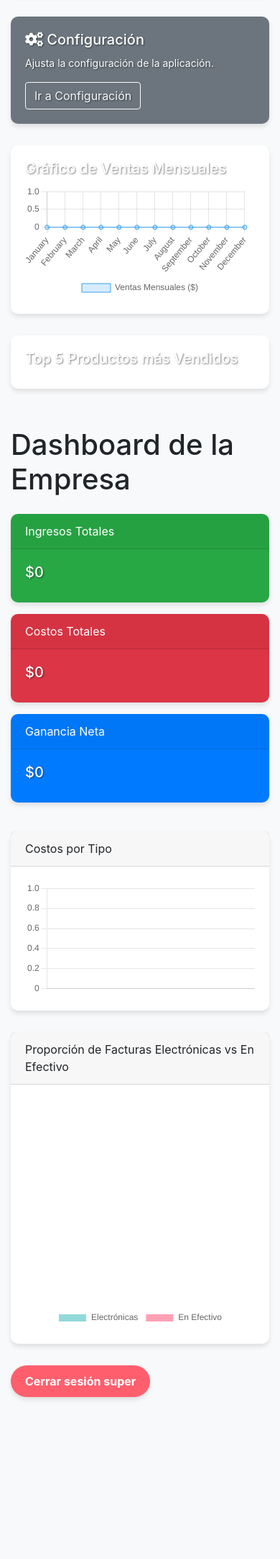
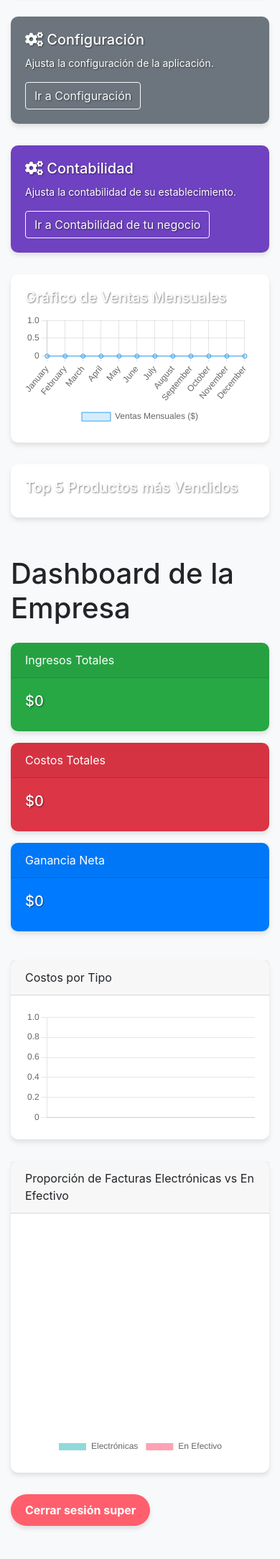
Before and after one commit to alde326/FerreCloud, a Django app: page / in a window 390 px wide. Shown: the part 1130-3296 px from the top of the page at 72% size. Before the commit the page ends 3075 px from the top, so only its background shows below. Run offline with Django 5.2, Linux system fonts and the light colour scheme; a user stored in the database is signed in; data comes from the database, SQL or seed files in the repository; data that the repository does not hold is empty; some libraries are stand-ins or nearby versions.

Commit message:
updates in accounting

```diff
--- a/FerreCloud/templates/dashboard.html
+++ b/FerreCloud/templates/dashboard.html
@@ -36,7 +36,6 @@
         .card:hover {
             transform: translateY(-5px);
             box-shadow: 0 8px 15px rgba(0, 0, 0, 0.3);
-            background-color: rgba(255, 255, 255, 0.1);
         }
         .card-body {
             padding: 20px;
@@ -50,6 +49,11 @@
         .card-text {
             font-size: 14px;
         }
+        .card-accounting {
+            background-color: #6f42c1; /* Cambia este color al que prefieras */
+            color: #4a2d81; /* Asegúrate de que el texto sea legible */
+        }
+
         canvas {
             max-width: 100%;
             height: auto;
@@ -175,6 +179,15 @@
                     <h5 class="card-title"><i class="fas fa-cogs"></i> Configuración</h5>
                     <p class="card-text">Ajusta la configuración de la aplicación.</p>
                     <a href="/configuracion/" class="btn btn-outline-light">Ir a Configuración</a>
+                </div>
+            </div>
+        </div>
+        <div class="col-12"> <!-- Cambia col-lg-4 col-md-6 a col-12 -->
+            <div class="card card-accounting text-white">
+                <div class="card-body">
+                    <h5 class="card-title"><i class="fas fa-cogs"></i> Contabilidad</h5>
+                    <p class="card-text">Ajusta la contabilidad de su establecimiento.</p>
+                    <a href="/configuracion/costos/" class="btn btn-outline-light">Ir a Contabilidad de tu negocio</a>
                 </div>
             </div>
         </div>
--- a/Impuestos/templates/indexTaxes.html
+++ b/Impuestos/templates/indexTaxes.html
@@ -95,7 +95,7 @@
                             <td class="text-center">${{ ICA|floatformat:2 }}</td>
                         </tr>
                         <tr>
-                            <td>Descuento por aportes de pensiones de los empleados (${{ pension|floatformat:2 }})</td>
+                            <td>Descuento por aportes de pensiones de los empleados ({{ tasas.Pensión }})</td>
                             <td class="text-center"> ${{ pension|floatformat:2 }}</td>
                         </tr>
                         <tr>
```
Also changed, not shown: Configuracion/templates/indexCostos.html (+6 -12 lines), Configuracion/views.py (+17 -3 lines), Impuestos/views.py (+7 -9 lines).
